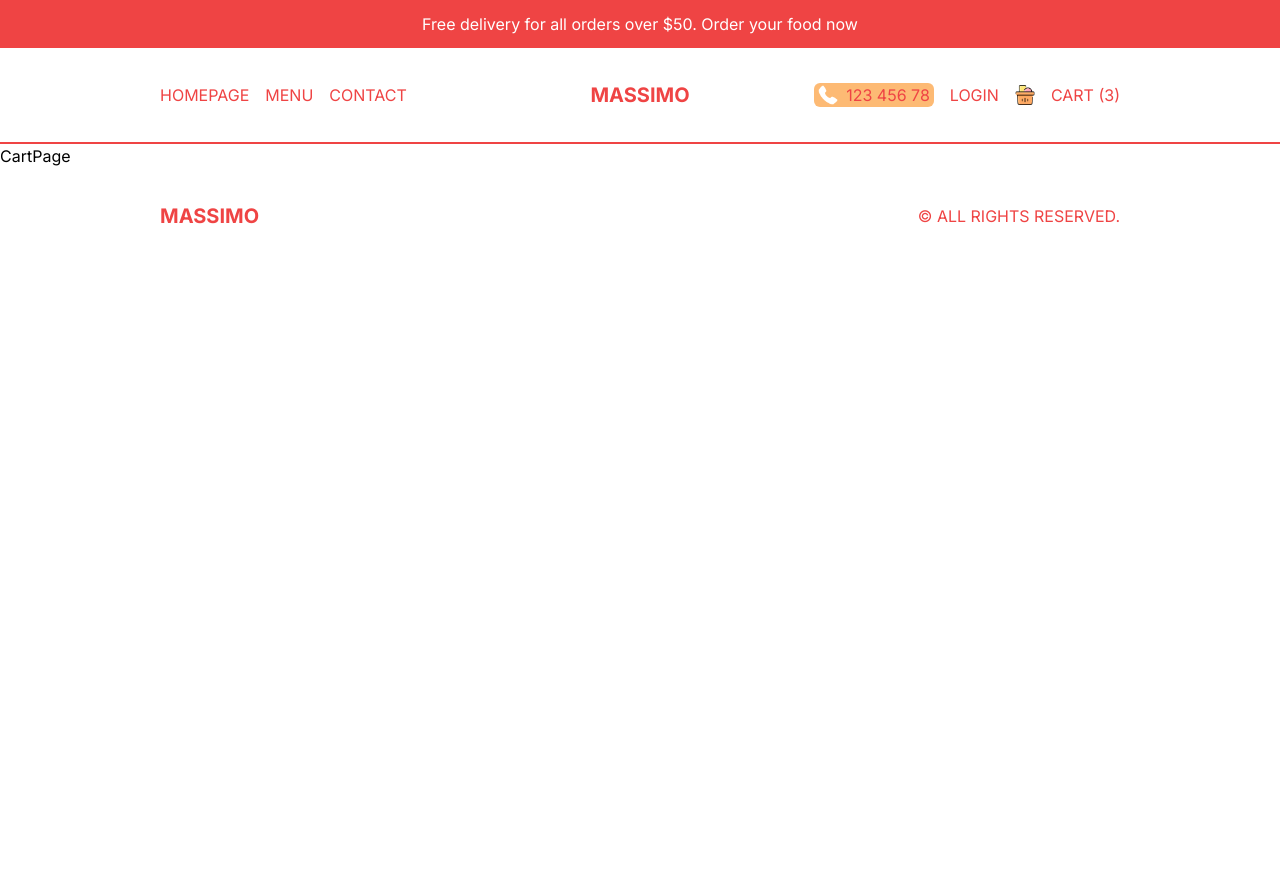
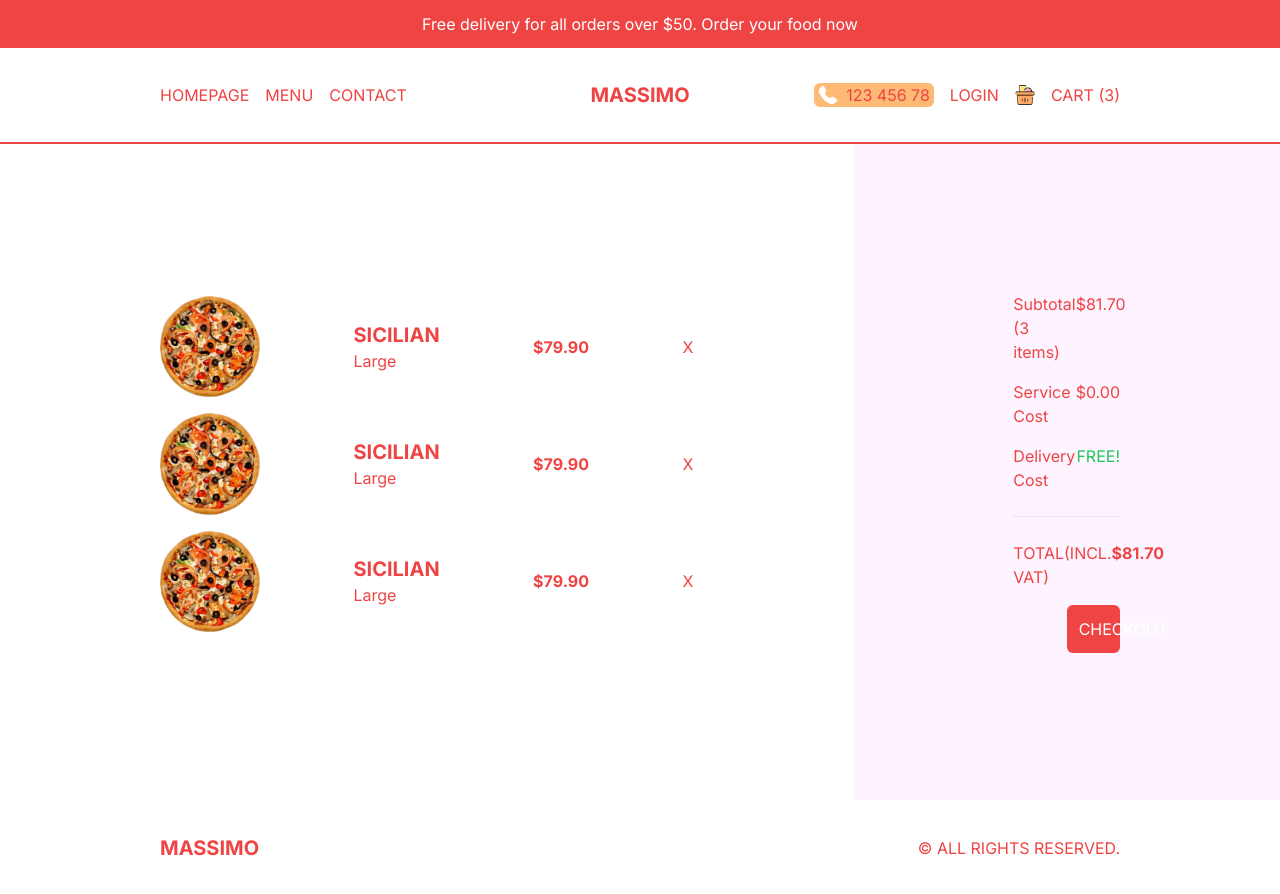
Before and after one commit to tienv1per/restaurant-food-ordering-app, a Next.js app: page /cart in a window 1280 px wide. Before the commit the page ends 800 px from the top, so only its background shows below. Built offline with nearby package versions, Linux system fonts and the light colour scheme.

Commit message:
add design cart page

```diff
--- a/src/app/cart/page.tsx
+++ b/src/app/cart/page.tsx
@@ -1,9 +1,67 @@
+import Image from 'next/image';
 import React from 'react'
 
 const CartPage = () => {
-  return (
-    <div>CartPage</div>
-  )
-}
+    return (
+		<div className="h-[calc(100vh-6rem)] md:h-[calc(100vh-9rem)] flex flex-col text-red-500 lg:flex-row">
+			{/* PRODUCT CONTAINER */}
+			<div className="h-1/2 p-4 flex flex-col justify-center overflow-scroll lg:h-full lg:w-2/3 2xl:w-1/2 lg:px-20 xl:px-40">
+				{/* SINGLE ITEM */}
+				<div className="flex items-center justify-between mb-4">
+					<Image src="/temporary/p1.png" alt='' width={100} height={100}/>
+					<div>
+						<h1 className="uppercase text-xl font-bold">sicilian</h1>
+						<span>Large</span>
+					</div>
+					<h2 className="font-bold">$79.90</h2>
+					<span className="cursor-pointer">X</span>
+				</div>
+				{/* SINGLE ITEM */}
+				<div className="flex items-center justify-between mb-4">
+					<Image src="/temporary/p1.png" alt="" width={100} height={100} />
+					<div className="">
+						<h1 className="uppercase text-xl font-bold">sicilian</h1>
+						<span>Large</span>
+					</div>
+					<h2 className="font-bold">$79.90</h2>
+					<span className="cursor-pointer">X</span>
+				</div>
+				{/* SINGLE ITEM */}
+				<div className="flex items-center justify-between mb-4">
+					<Image src="/temporary/p1.png" alt="" width={100} height={100} />
+					<div className="">
+						<h1 className="uppercase text-xl font-bold">sicilian</h1>
+						<span>Large</span>
+					</div>
+					<h2 className="font-bold">$79.90</h2>
+					<span className="cursor-pointer">X</span>
+				</div>
+			</div>
+			{/* PAYMENT CONTAINER */}
+			<div className="h-1/2 p-4 bg-fuchsia-50 flex flex-col gap-4 justify-center lg:h-full lg:w-1/3 2xl:w-1/2 lg:px-20 xl:px-40 2xl:text-xl 2xl:gap-6">
+				<div className="flex justify-between">
+					<span className="">Subtotal (3 items)</span>
+					<span className="">$81.70</span>
+				</div>
+				<div className="flex justify-between">
+					<span className="">Service Cost</span>
+					<span className="">$0.00</span>
+				</div>
+				<div className="flex justify-between">
+					<span className="">Delivery Cost</span>
+					<span className="text-green-500">FREE!</span>
+				</div>
+				<hr className="my-2" />
+				<div className="flex justify-between">
+					<span className="">TOTAL(INCL. VAT)</span>
+					<span className="font-bold">$81.70</span>
+				</div>
+				<button className="bg-red-500 text-white p-3 rounded-md w-1/2 self-end">
+					CHECKOUT
+				</button>
+      		</div>
+		</div>
+    )
+};
 
-export default CartPage
+export default CartPage;
```
